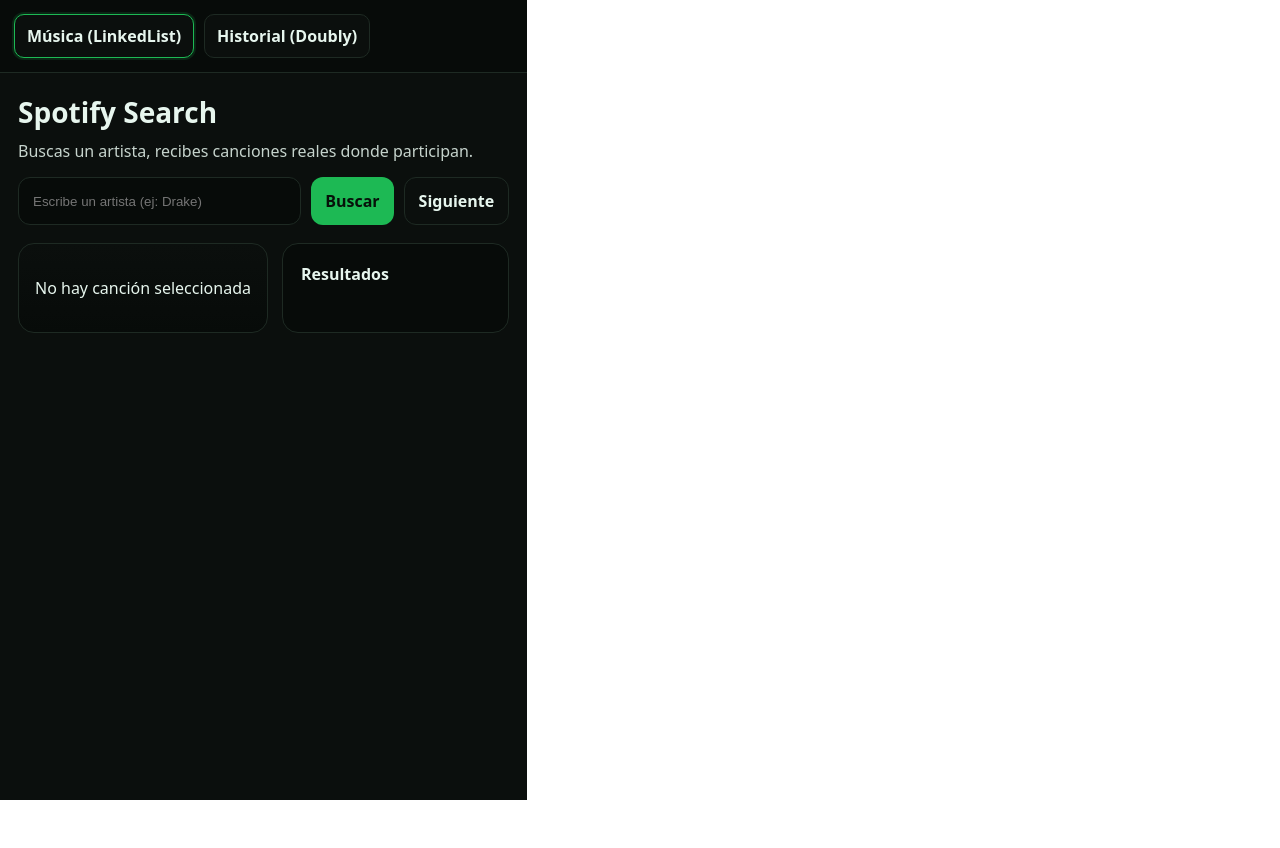
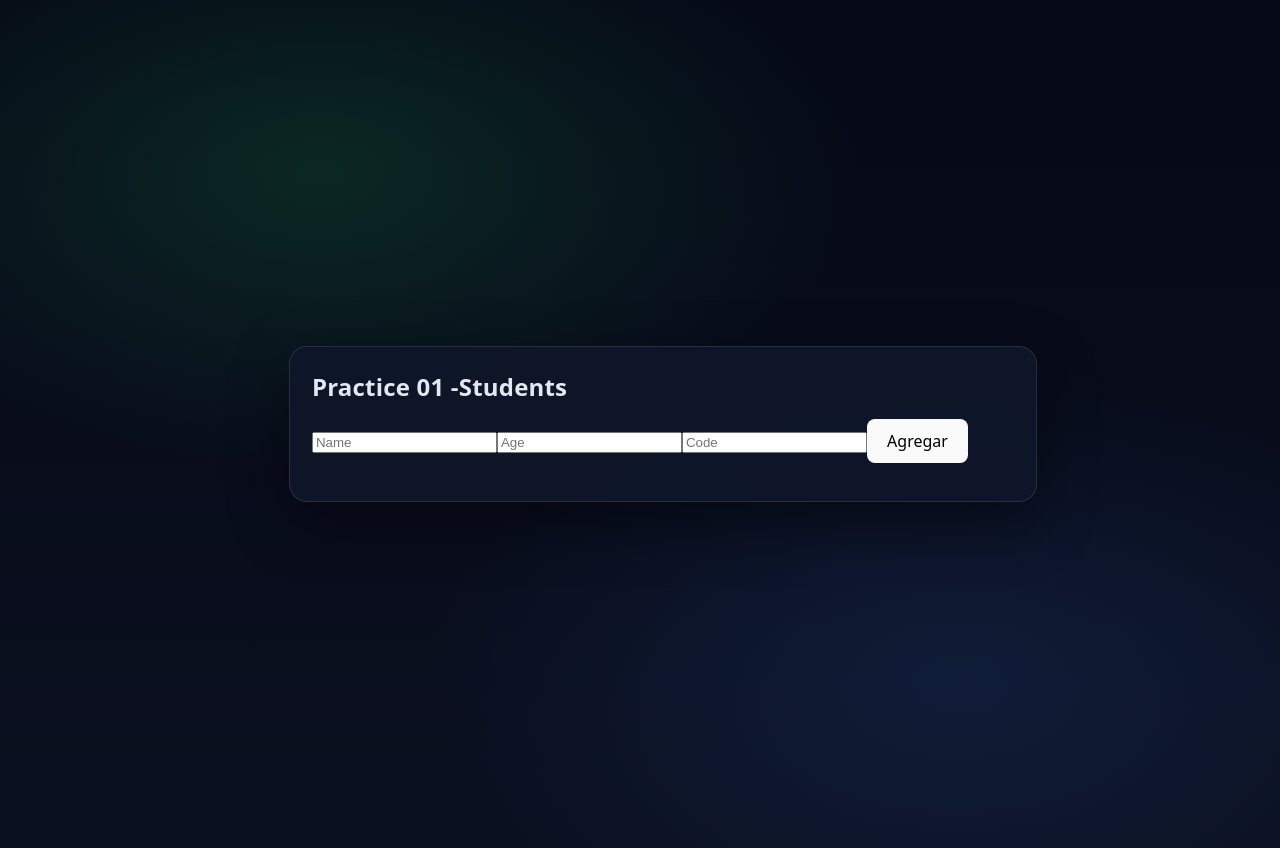
Before and after one commit to MBeta032/HOMEWORKS, a React (Vite) app in the folder REACT-PROJECT-HOMEWORKS/: page / in a window 1280 px wide. Before the commit the page ends 800 px from the top, so only its background shows below. Built offline with nearby package versions, Linux system fonts and the light colour scheme.

Commit message:
✨ Practice 01 finished

```diff
--- /dev/null
+++ b/REACT-PROJECT-HOMEWORKS/src/PRACTICA-01/StudentApp.tsx
@@ -0,0 +1,62 @@
+// Paso 07 creamos el componente padre
+
+import { useState , useEffect } from "react";
+import { StudentLinkedList } from "./StudentLinkedList";
+import StudentList from "./StudentList";
+import "./students.css"
+
+
+function StudentApp() {
+    const [ list, setList ] = useState(new StudentLinkedList()) //list -> lista actual setList -> La función que actualiza el estado cada setlist actualiza la list
+
+    const [name, setName] = useState("")
+    const [age, setAge] = useState("")
+    const [code, setCode] = useState("")
+
+    useEffect (() => {
+        console.log("La lista cambió. Total:", list.length);
+        console.log(list.toArray());
+        }, [list]);
+
+    const handleDelete = (code:string) => {
+        const nueva = new StudentLinkedList()
+
+        let curr = list.head
+        while (curr !== null) {
+            if (curr.code !== code) {
+                nueva.append(curr.name, curr.age, curr.code)
+            }
+            curr = curr.next
+        }
+        setList(nueva)
+    }
+
+    const handleAdd = () => {
+        const nueva = new StudentLinkedList()
+
+        let curr = list.head
+        while (curr !== null) {
+            nueva.append(curr.name, curr.age, curr.code)
+            curr = curr.next
+        }
+
+        nueva.append(name, Number(age), code)
+        setList(nueva)
+
+        setName("")
+        setAge("")
+        setCode("")
+    }
+
+
+    return <div className = "student-app">
+    <div className = "student-title"> Practice 01 -Students</div>
+    <input value={name} onChange={(e) => setName(e.target.value)} placeholder="Name" />
+    <input value={age} onChange={(e) => setAge(e.target.value)} placeholder="Age" />
+    <input value={code} onChange={(e) => setCode(e.target.value)} placeholder="Code" />
+    <button onClick={handleAdd}>Agregar</button>
+    <StudentList students={list.toArray()} onDelete={handleDelete} />
+    </div>
+}
+
+export default StudentApp
--- /dev/null
+++ b/REACT-PROJECT-HOMEWORKS/src/PRACTICA-01/StudentLinkedList.tsx
@@ -0,0 +1,72 @@
+import { StudentNodeClass } from "./StudentNode";
+import type { Student } from "./types";
+
+export class StudentLinkedList {
+    head: StudentNodeClass | null
+    tail: StudentNodeClass | null
+    length: number
+
+    constructor() {
+        this.head = null
+        this.tail = null
+        this.length = 0
+    }
+
+    // paso 4 crear función para agregar estudiantes, Si la lista está vacía (head === null): ese nodo será head y tail,
+    // Si NO está vacía: lo conectamos al final usando tail.next y aumentamos lenght
+
+    append(name: string, age: number, code: string) {
+        const newNode = new StudentNodeClass(name, age, code)
+
+        if (this.head === null) {
+            this.head = newNode // si esta vacio el head sera el nodo que se acaba de crear y tambien el tail
+            this.tail = newNode
+        } else {
+            if (this.tail !== null) {
+                this.tail.next = newNode //next es como decir apunta ahora la cola apunta el newNode recien creado
+            }
+            this.tail = newNode
+        }
+        this.length = this.length +1
+    }
+
+    remove(code:string) {
+        if (this.head === null ) return
+
+        if (this.head.code === code) {
+            this.head = this.head.next
+            if (this.head === null)
+            this.tail = null
+            this.length = this.length -1
+            return
+        }
+
+        let prev = this.head //prev primer nodo donde nos paramos en este caso la cabeza
+        let curr = this.head.next //curr nodo sgt al nodo en el que estamos parados
+
+        while (curr !== null) {
+            if (curr.code === code){
+                prev.next = curr.next  //prev.next ahora el que esta despues del prev es el que estaba despues del current
+                if (curr === this.tail)
+                this.tail = prev
+                this.length = this.length - 1
+                return
+            }
+            prev = curr
+            curr = curr.next
+        }
+    }
+    //Paso 06 mostrar la lista - usaremos aray.map recorremos y transformamos
+
+    toArray() {
+        const result: Student [] = []
+
+        let curr = this.head
+        while(curr !== null){
+            result.push({ name: curr.name, age: curr.age, code: curr.code})
+            curr = curr.next
+        }
+
+        return result
+    }
+}
--- /dev/null
+++ b/REACT-PROJECT-HOMEWORKS/src/PRACTICA-01/StudentList.tsx
@@ -0,0 +1,23 @@
+// Paso 09 crear lista de estudiantes que los recibe mediante los props y muestra con .map()
+
+import type { Student } from "./types";
+
+interface Props {
+    students: Student[]
+    onDelete: (code: string) => void
+}
+
+function StudentList ( { students, onDelete }: Props){
+    return (
+        <ol>
+            {students.map((s) => (
+                <li key={s.code}>
+                    {s.name} - {s.age} - {s.code}
+                    <button onClick={() => onDelete(s.code)}>Eliminar</button>
+                </li>
+            ))}
+        </ol>
+    )
+}
+
+export default StudentList
--- /dev/null
+++ b/REACT-PROJECT-HOMEWORKS/src/PRACTICA-01/StudentNode.tsx
@@ -0,0 +1,13 @@
+export class StudentNodeClass {
+    name: string
+    age: number
+    code: string
+    next: StudentNodeClass | null
+
+    constructor(name:string, age:number, code:string) {
+        this.name = name
+        this.age = age
+        this.code = code
+        this.next = null
+    }
+}
--- /dev/null
+++ b/REACT-PROJECT-HOMEWORKS/src/PRACTICA-01/students.css
@@ -0,0 +1,178 @@
+/* students.css */
+:root {
+  --bg1: #050816;
+  --bg2: #0b1020;
+  --card: rgba(15, 23, 42, 0.9);
+  --border: rgba(148, 163, 184, 0.18);
+  --text: #e2e8f0;
+  --muted: rgba(226, 232, 240, 0.65);
+  --input: rgba(2, 6, 23, 0.55);
+  --green: #22c55e;
+  --green2: #16a34a;
+  --danger: #ef4444;
+}
+
+/* Fondo centrado */
+body {
+  margin: 0;
+  min-height: 100vh;
+  font-family: system-ui, -apple-system, Segoe UI, Roboto, Arial;
+  color: var(--text);
+  background: radial-gradient(900px 500px at 25% 20%, rgba(34, 197, 94, 0.16), transparent 60%),
+    radial-gradient(900px 500px at 75% 80%, rgba(59, 130, 246, 0.12), transparent 60%),
+    linear-gradient(180deg, var(--bg1), var(--bg2));
+  display: flex;
+  align-items: center;
+  justify-content: center;
+  padding: 24px;
+}
+
+/* Tarjeta principal */
+.student-app {
+  width: min(900px, 100%);
+  background: var(--card);
+  border: 1px solid var(--border);
+  border-radius: 18px;
+  padding: 22px;
+  box-shadow: 0 20px 60px rgba(0, 0, 0, 0.45);
+  backdrop-filter: blur(8px);
+}
+
+/* Título */
+.student-title {
+  margin: 0 0 14px 0;
+  font-size: 24px;
+  font-weight: 900;
+  letter-spacing: 0.2px;
+}
+
+/* Barra de inputs + botón */
+.student-form {
+  display: flex;
+  gap: 12px;
+  flex-wrap: wrap;
+  align-items: flex-end;
+  padding: 14px;
+  border: 1px solid var(--border);
+  border-radius: 14px;
+  background: rgba(2, 6, 23, 0.25);
+}
+
+.student-field {
+  flex: 1;
+  min-width: 170px;
+}
+
+.student-label {
+  display: block;
+  margin: 0 0 6px 2px;
+  font-size: 12px;
+  color: var(--muted);
+}
+
+.student-input {
+  width: 100%;
+  box-sizing: border-box;
+  padding: 12px 12px;
+  border-radius: 12px;
+  border: 1px solid var(--border);
+  background: var(--input);
+  color: var(--text);
+  outline: none;
+  font-size: 14px;
+}
+
+.student-input::placeholder {
+  color: rgba(226, 232, 240, 0.35);
+}
+
+.student-input:focus {
+  border-color: rgba(34, 197, 94, 0.75);
+  box-shadow: 0 0 0 4px rgba(34, 197, 94, 0.15);
+}
+
+/* Botones */
+.btn {
+  padding: 12px 16px;
+  border-radius: 12px;
+  border: 1px solid var(--border);
+  cursor: pointer;
+  font-weight: 800;
+  font-size: 14px;
+  transition: transform 0.08s ease, filter 0.12s ease, box-shadow 0.12s ease;
+}
+
+.btn-primary {
+  background: linear-gradient(135deg, var(--green), var(--green2));
+  color: #052e16;
+  border-color: rgba(34, 197, 94, 0.45);
+}
+
+.btn-primary:hover {
+  filter: brightness(0.97);
+  box-shadow: 0 10px 25px rgba(34, 197, 94, 0.18);
+  transform: translateY(-1px);
+}
+
+.btn-primary:active {
+  transform: translateY(0);
+}
+
+.btn-danger {
+  background: rgba(239, 68, 68, 0.14);
+  color: #fecaca;
+  border-color: rgba(239, 68, 68, 0.35);
+}
+
+.btn-danger:hover {
+  filter: brightness(1.05);
+}
+
+/* Total */
+.student-total {
+  margin: 14px 0 8px 0;
+  color: var(--muted);
+  font-weight: 700;
+}
+
+/* Lista */
+.student-list {
+  list-style: none;
+  padding: 0;
+  margin: 0;
+  display: grid;
+  gap: 10px;
+}
+
+.student-item {
+  display: flex;
+  justify-content: space-between;
+  align-items: center;
+  gap: 12px;
+  padding: 14px;
+  border: 1px solid var(--border);
+  border-radius: 14px;
+  background: rgba(2, 6, 23, 0.35);
+}
+
+.student-meta {
+  display: flex;
+  flex-direction: column;
+  gap: 4px;
+}
+
+.student-name {
+  font-weight: 900;
+}
+
+.student-sub {
+  color: var(--muted);
+  font-size: 13px;
+}
+
+/* Responsive */
+@media (max-width: 640px) {
+  .student-field {
+    min-width: 100%;
+  }
+}
--- /dev/null
+++ b/REACT-PROJECT-HOMEWORKS/src/PRACTICA-01/types.tsx
@@ -0,0 +1,5 @@
+export interface Student {
+  name: string
+  age: number
+  code: string
+}
--- a/REACT-PROJECT-HOMEWORKS/src/main.tsx
+++ b/REACT-PROJECT-HOMEWORKS/src/main.tsx
@@ -6,12 +6,13 @@
 import Arreglos from './Arreglos.tsx'
 import ContactoApp from "./CHALLENGE-02/ContactoApp";
 import LinkedMusicPage from './CHALLENGE-03/pages/LinkedMusicPage.tsx'
+import Challenge03App from './CHALLENGE-03/Challenge03App.tsx'
 
 
 import './index.css'
 import React from 'react'
 import ReactDOM from 'react-dom/client'
-import Challenge03App from './CHALLENGE-03/Challenge03App.tsx'
+import StudentApp from './PRACTICA-01/StudentApp.tsx'
 
 
 ReactDOM.createRoot(document.getElementById('root')!)
@@ -25,8 +26,9 @@
         <Contador suma = {3}/>
         <Arreglos/>
         <ContactoApp />
-        <LinkedMusicPage />*/ }
-        <Challenge03App />
+        <LinkedMusicPage />
+        <Challenge03App /> */ }
+        <StudentApp />
     </React.StrictMode>
 
 )
```
